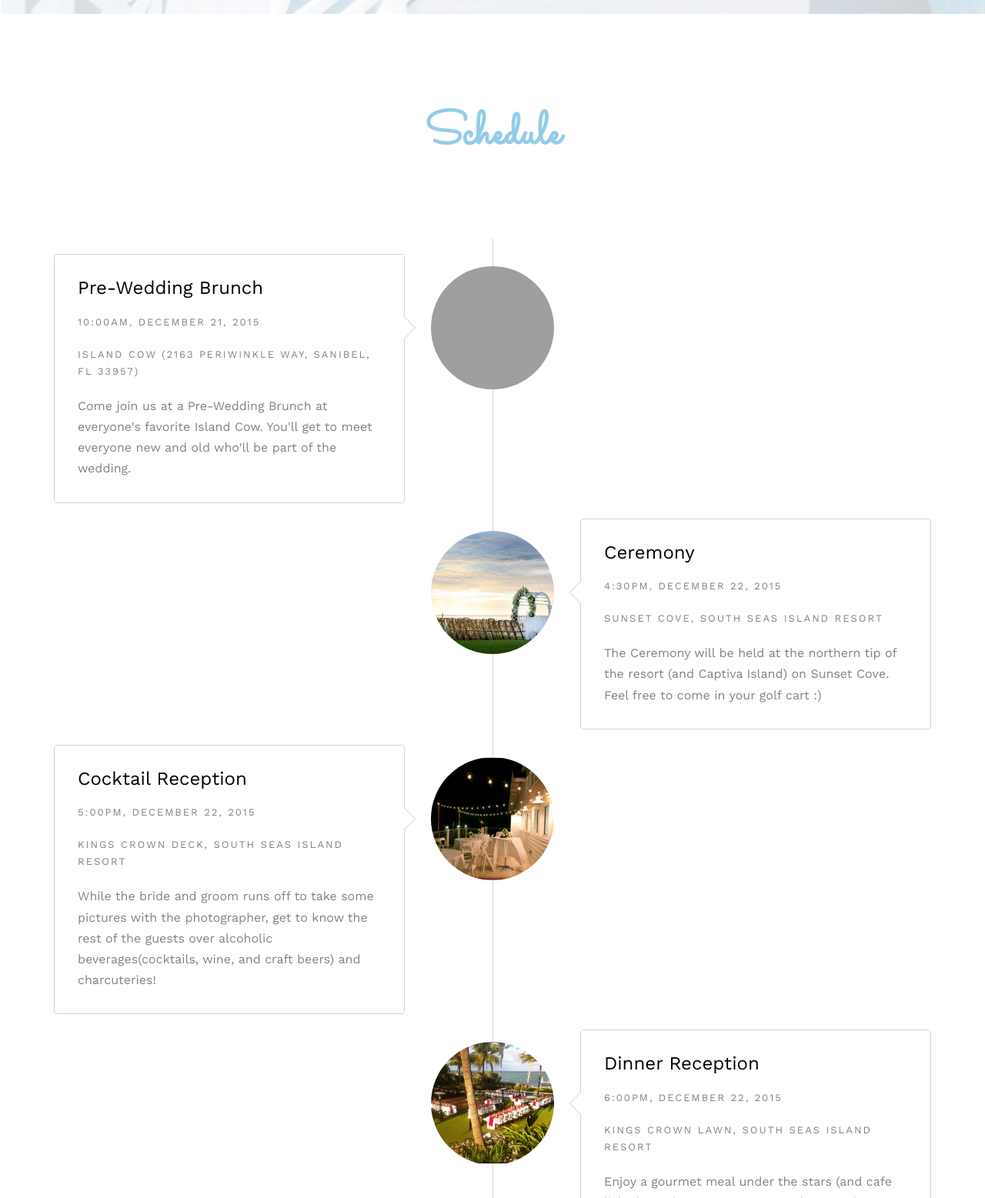
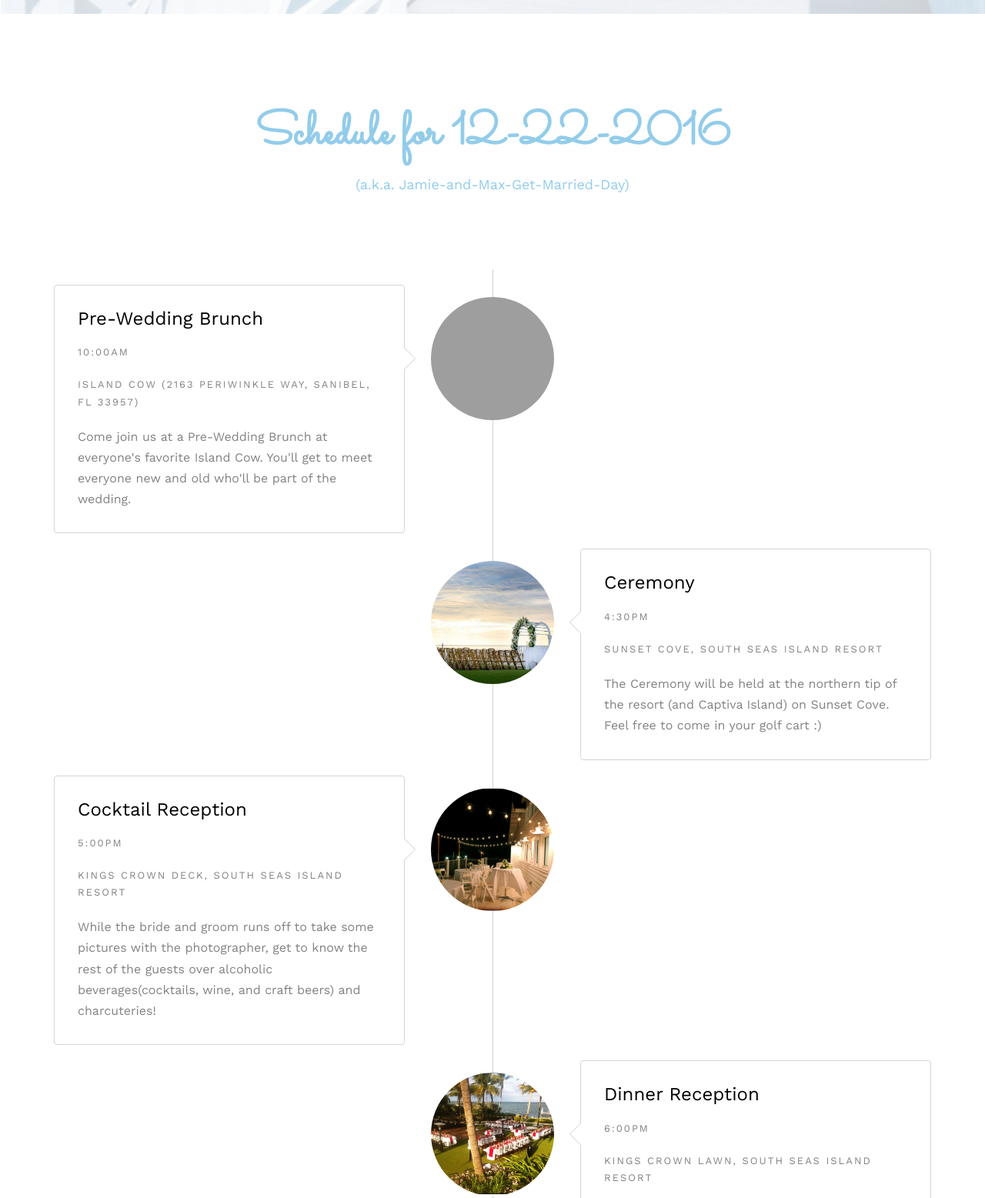
Before and after one commit to Flickster42490/weddingSite, a website: page index.html in a window 1280 px wide. Shown: the part 2599-4156 px from the top of the page at 77% size. Drawn offline with nearby package versions, Linux system fonts and the light colour scheme; grey boxes are pictures that could not be loaded; files whose address does not match are found by name.

Commit message:
changed times

```diff
--- a/index.html
+++ b/index.html
@@ -180,7 +180,8 @@
     <div class="container">
       <div class="row">
         <div class="col-md-8 col-md-offset-2 text-center fh5co-heading animate-box">
-          <h2 style="color: #93CCEA">Schedule</h2>
+          <h2 style="color: #93CCEA">Schedule for 12-22-2016</h2>
+          <h4 style="color: #93CCEA">(a.k.a. Jamie-and-Max-Get-Married-Day)</h4>
         </div>
       </div>
       <div class="row">
@@ -191,7 +192,7 @@
               <div class="timeline-panel">
                 <div class="timeline-heading">
                   <h3 class="timeline-title">Pre-Wedding Brunch</h3>
-                  <span class="date">10:00am, December 21, 2015</span>
+                  <span class="date">10:00am</span>
                   <span class="date">Island Cow (2163 Periwinkle Way, Sanibel, FL 33957)</span>
                 </div>
                 <div class="timeline-body">
@@ -205,7 +206,7 @@
               <div class="timeline-panel">
                 <div class="timeline-heading">
                   <h3 class="timeline-title">Ceremony</h3>
-                  <span class="date">4:30pm, December 22, 2015</span>
+                  <span class="date">4:30pm</span>
                   <span class="date">Sunset Cove, South Seas Island Resort</span>
                 </div>
                 <div class="timeline-body">
@@ -219,7 +220,7 @@
               <div class="timeline-panel">
                 <div class="timeline-heading">
                   <h3 class="timeline-title">Cocktail Reception</h3>
-                  <span class="date">5:00pm, December 22, 2015</span>
+                  <span class="date">5:00pm</span>
                   <span class="date">Kings Crown Deck, South Seas Island Resort</span>
                 </div>
                 <div class="timeline-body">
@@ -233,7 +234,7 @@
               <div class="timeline-panel">
                 <div class="timeline-heading">
                   <h3 class="timeline-title">Dinner Reception</h3>
-                  <span class="date">6:00pm, December 22, 2015</span>
+                  <span class="date">6:00pm</span>
                   <span class="date">Kings Crown Lawn, South Seas Island Resort</span>
                 </div>
                 <div class="timeline-body">
```
